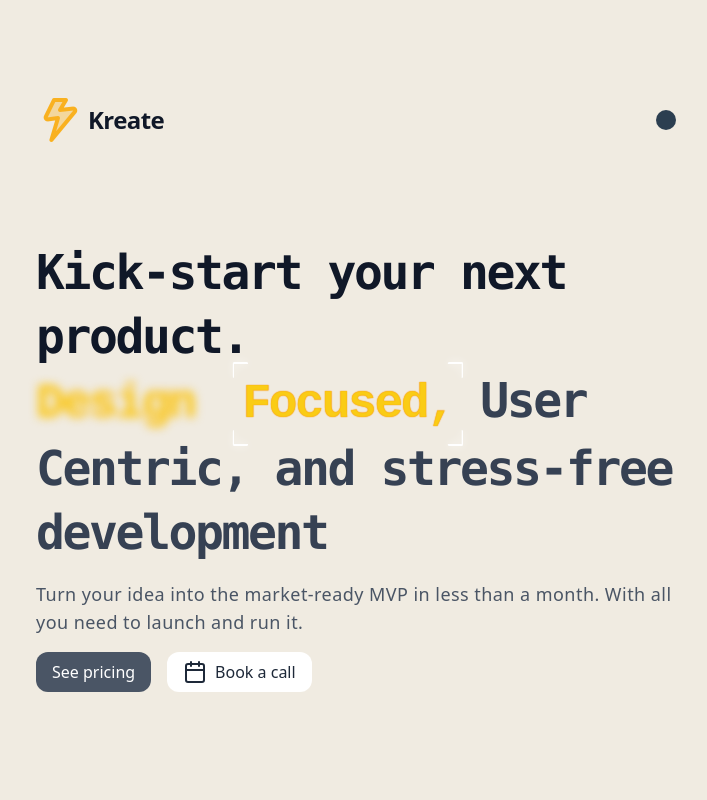
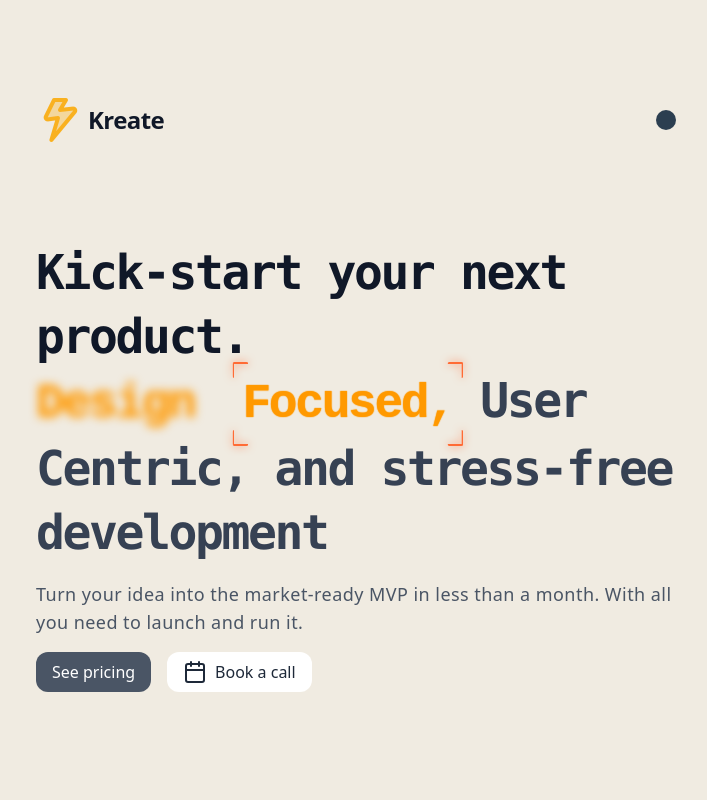
Before and after one commit to Kumaran-2003/kreate_agency, a React (Vite) app in the folder clone/: page / in a window 1280 px wide. Shown: the top 800 px of the page, without its empty margins (284-991 px from the left). Built offline with nearby package versions, Linux system fonts and the light colour scheme; a web font is replaced by a local one.

Commit message:
Accessibility issue of "Design Focused" in light mode is fixed

```diff
--- a/clone/src/Land.jsx
+++ b/clone/src/Land.jsx
@@ -56,11 +56,12 @@ function Land() {
             <h2 className="text-4xl sm:text-4xl md:text-5xl font-mono font-black sm:font-semibold tracking-tight sm:tracking-tighter leading-12 md:leading-[4rem]">
             Kick-start your next product. <br />
             <span className="text-gray-700">
-                <span className="text-yellow-500 gradient-stroke"><TrueFocus
+                <span className="text-yellow-500 gradient-stroke">
+                <TrueFocus
                 sentence="Design Focused,"
                 manualMode={false}
                 blurAmount={5}
-                borderColor="white"
+                borderColor={darkMode ? "#ffffff" : "#ff6b35"}
                 animationDuration={2}
                 pauseBetweenAnimations={1}
                 /> </span>
--- a/clone/src/index.css
+++ b/clone/src/index.css
@@ -26,7 +26,6 @@ body {
   @apply bg-white;
 }
 
-
 .dark .text-gray-800 {
   @apply text-gray-200;
 }
@@ -51,11 +50,23 @@ body {
   cursor: url('./assets/cursor.svg'), auto;
 }
 
-/* setting the stroke in hero text "design based" */
+/* Update the gradient stroke for light mode (blue) and dark mode (yellow) */
 .gradient-stroke {
-  stroke: linear-gradient(to right, #ff0000, #ff6a00);
   -webkit-text-fill-color: transparent;
   font-weight: bold;
+  /* Light mode - blue gradient */
+  background: linear-gradient(to right, #FF9900, #FF9900);
+  -webkit-background-clip: text;
+  background-clip: text;
+  text-shadow: 0 0 1px #FF9900, 0 0 1px #FF9900;
+  transition: all 0.3s ease;
+}
+
+/* Dark mode - yellow gradient */
+.dark .gradient-stroke {
+  background: linear-gradient(to right, #facc15, #f97316);
+  -webkit-background-clip: text;
+  background-clip: text;
   text-shadow: 0 0 1px #facc15, 0 0 1px #f97316;
 }
 
```
